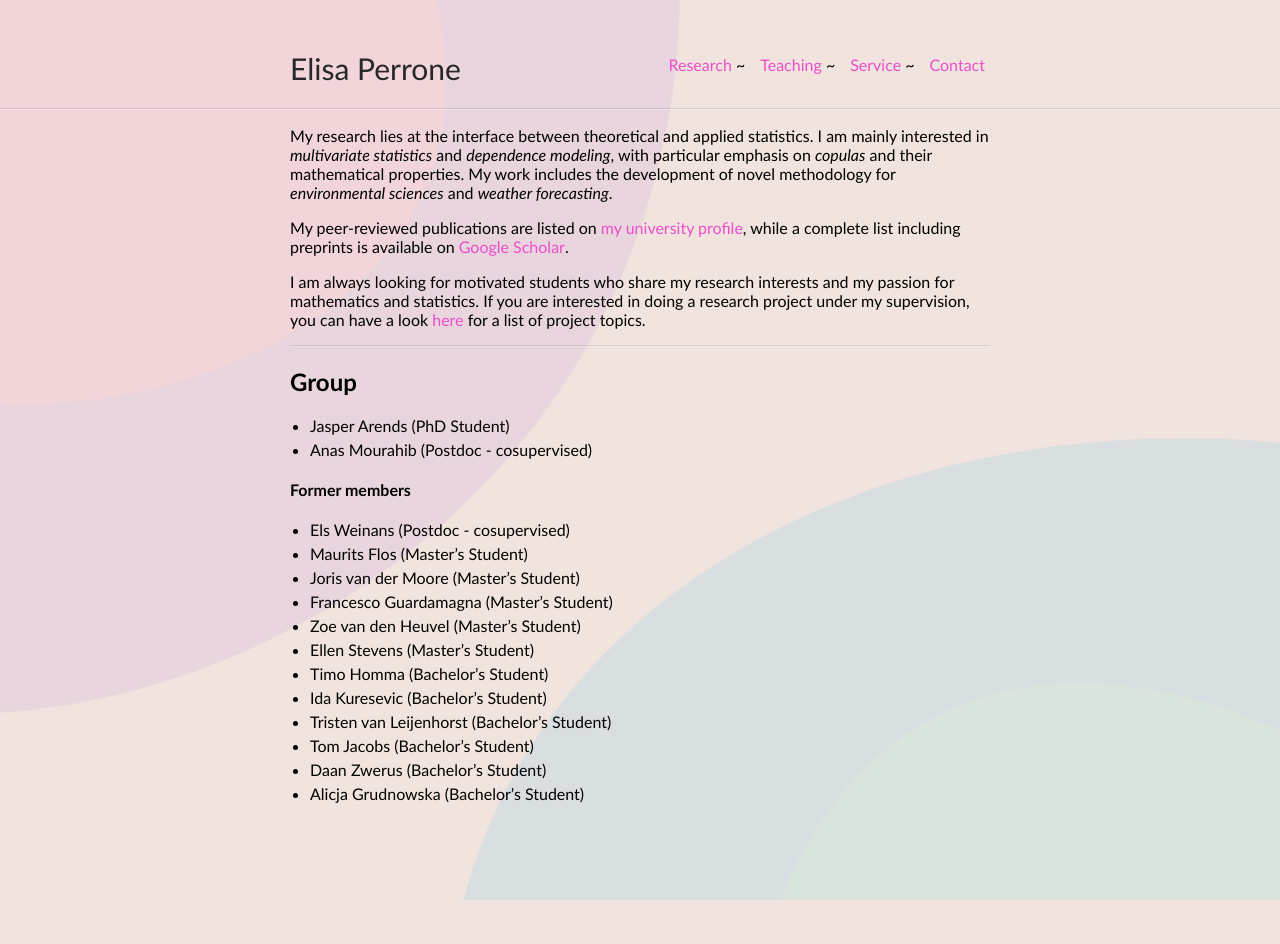
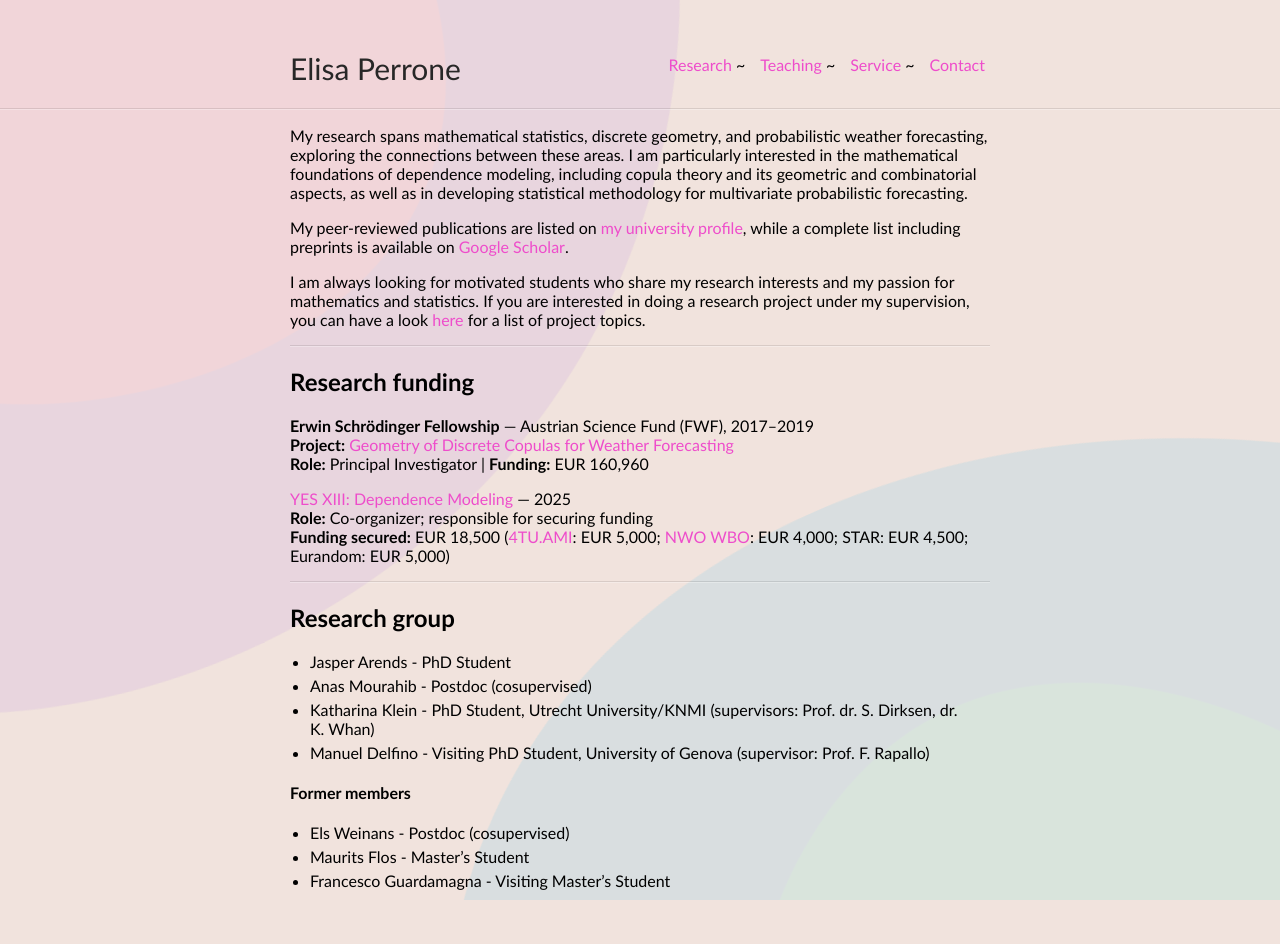
Before and after one commit to elisaperrone/elisaperrone.github.io, a Jekyll site: the page built from research.md, in a window 1280 px wide. Built offline with Jekyll 4.4.1, drawn with Linux system fonts in a browser that asks for light colours; before the commit the page ends 900 px from its top, so only the background shows below that.

Commit message:
updates research section

```diff
--- a/research.md
+++ b/research.md
@@ -3,35 +3,38 @@ layout: default
 ---
 
 
-My research lies at the interface between theoretical and applied statistics. I am mainly interested in _multivariate statistics_ and _dependence modeling_, with particular emphasis on _copulas_ and their mathematical properties.
-My work includes the development of novel methodology for _environmental sciences_ and _weather forecasting_.
+My research spans mathematical statistics, discrete geometry, and probabilistic weather forecasting, exploring the connections between these areas. I am particularly interested in the mathematical foundations of dependence modeling, including copula theory and its geometric and combinatorial aspects, as well as in developing statistical methodology for multivariate probabilistic forecasting.
 
 My peer-reviewed publications are listed on [my university profile](https://research.tue.nl/en/persons/elisa-perrone/publications/), while a complete list including preprints is available on [Google Scholar](https://scholar.google.com/citations?hl=en&user=K2X8zWRTWWwC&view_op=list_works&sortby=pubdate).
 
 
 I am always looking for motivated students who share my research interests and my passion for mathematics and statistics. If you are interested in doing a research project under my supervision, you can have a look [here](teaching.html) for a list of project topics.
 
+---
+
+## Research funding
+
+**Erwin Schrödinger Fellowship** — Austrian Science Fund (FWF), 2017–2019
+**Project:** [Geometry of Discrete Copulas for Weather Forecasting](https://www.fwf.ac.at/en/research-radar/10.55776/J3968)
+**Role:** Principal Investigator | **Funding:** EUR 160,960
+
+**[YES XIII: Dependence Modeling](https://www.eurandom.tue.nl/event/https-www-eurandom-tue-nl-event-yes-dependence-modeling/)** — 2025
+**Role:** Co-organizer; responsible for securing funding
+**Funding secured:** EUR 18,500 ([4TU.AMI](https://www.4tu.nl/ami/Agenda-Events/YES-XIII/): EUR 5,000; [NWO WBO](https://www.nwo.nl/en/projects/osegd56489): EUR 4,000; STAR: EUR 4,500; Eurandom: EUR 5,000)
 
 ---
 
-## Group
-* Jasper Arends (PhD Student)
-* Anas Mourahib (Postdoc - cosupervised)
+## Research group
+* Jasper Arends - PhD Student
+* Anas Mourahib - Postdoc (cosupervised)
+* Katharina Klein - PhD Student, Utrecht University/KNMI (supervisors: Prof. dr. S. Dirksen, dr. K. Whan)
+* Manuel Delfino - Visiting PhD Student, University of Genova (supervisor: Prof. F. Rapallo)
 
 
 #### Former members
-* Els Weinans (Postdoc - cosupervised)
-* Maurits Flos (Master's Student)
-* Joris van der Moore (Master's Student)
-* Francesco Guardamagna (Master's Student)
-* Zoe van den Heuvel (Master's Student)
-* Ellen Stevens (Master's Student)
-* Timo Homma (Bachelor's Student)
-* Ida Kuresevic (Bachelor's Student)
-* Tristen van Leijenhorst (Bachelor's Student)
-* Tom Jacobs (Bachelor's Student)
-* Daan Zwerus (Bachelor's Student)
-* Alicja Grudnowska (Bachelor's Student)
+* Els Weinans - Postdoc (cosupervised)
+* Maurits Flos - Master's Student
+* Francesco Guardamagna - Visiting Master's Student
 
 
 
```
